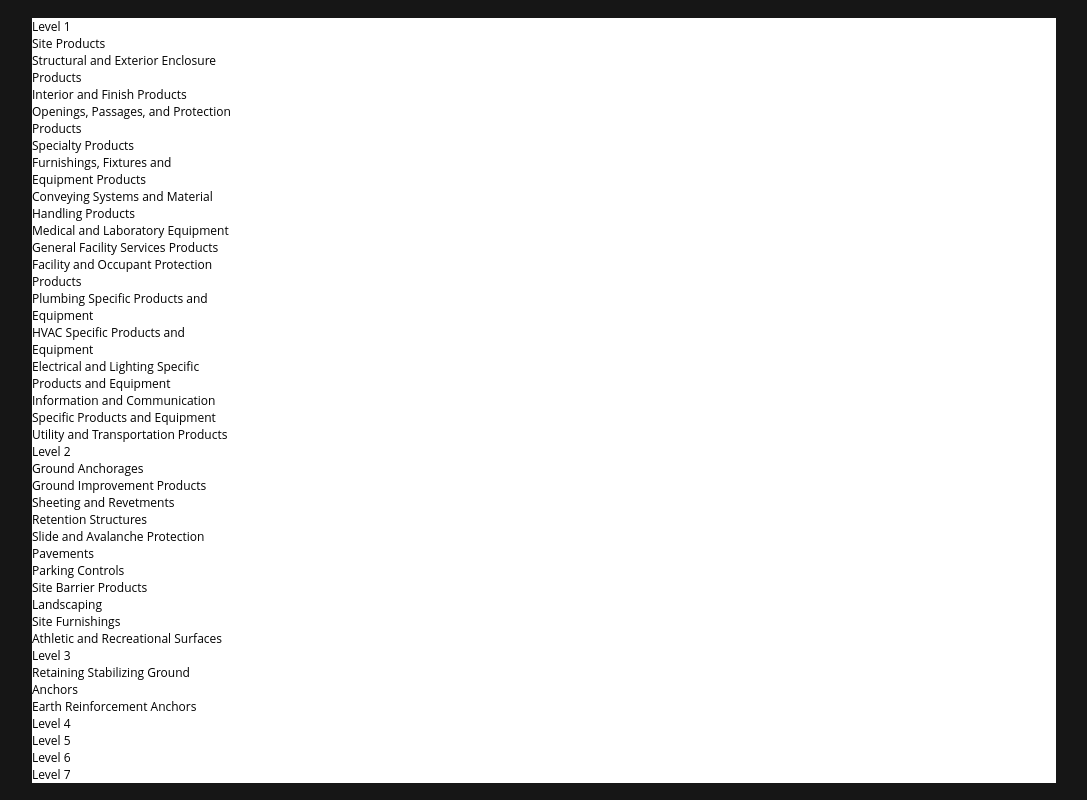
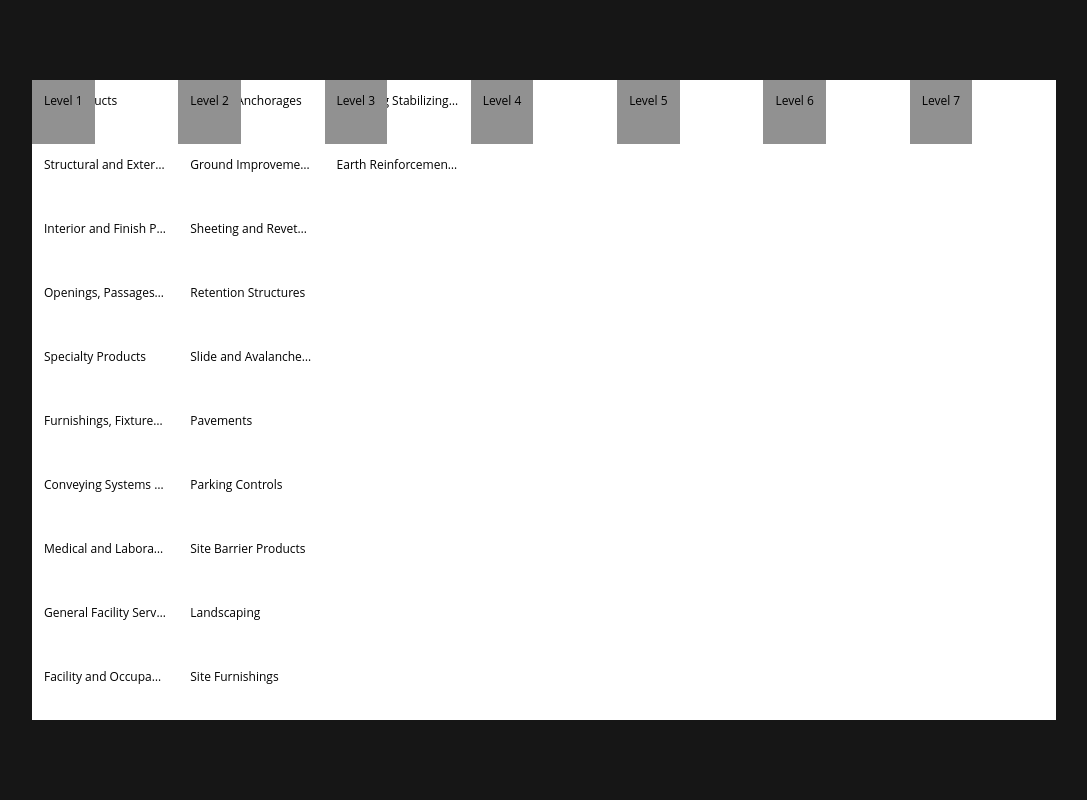
Before and after one commit to zmm2025/react-testing-app, a React (Create React App) app: page / in a window 1280 px wide. Shown: the whole page, without its empty margins (96-1183 px from the left). Built offline with nearby package versions, Linux system fonts and the light colour scheme.

Commit message:
Styling progress

```diff
--- a/src/assets/styles/class-selector.css
+++ b/src/assets/styles/class-selector.css
@@ -1,39 +1,43 @@
 .class-selector {
     /* Layout */
+    display: flex;
+    height: 80%;
+    overflow-x: scroll;
+    overflow-y: hidden;
     width: 80%;
 
     /* Appearance */
     background: var(--neutral-0, #ffffff);
 
-    /* Table */
-    border-collapse: collapse;
-
-    .header {
-        background: var(--neutral-400, #919191);
+    .column {
+        width: 33%;
+        overflow-y: scroll;
     }
 
-    .row {
+    .header-cell {
+        background: var(--neutral-400, #919191);
+        padding: 12px;
+        height: 40px;
+        position: fixed;
+    }
+
+
+    .cell {
         /* Layout */
         height: 40px;
+        overflow: hidden;
+        padding: 12px;
 
-        .cell {
-            /* Layout */
-            padding: 12px;
-
-            /* Text */
-            text-align: left;
-        }
-    }
-
-    .column {
-        width: 200px;
+        /* Text */
+        text-overflow: ellipsis;
+        white-space: nowrap;
     }
 }
 
-div.cell:hover {
+.cell:hover {
     background-color: var(--neutral-100, #e2e2e2);
 }
 
-div.cell:active {
+.cell:active {
     background-color: var(--neutral-200, #c7c7c7);
 }
```
